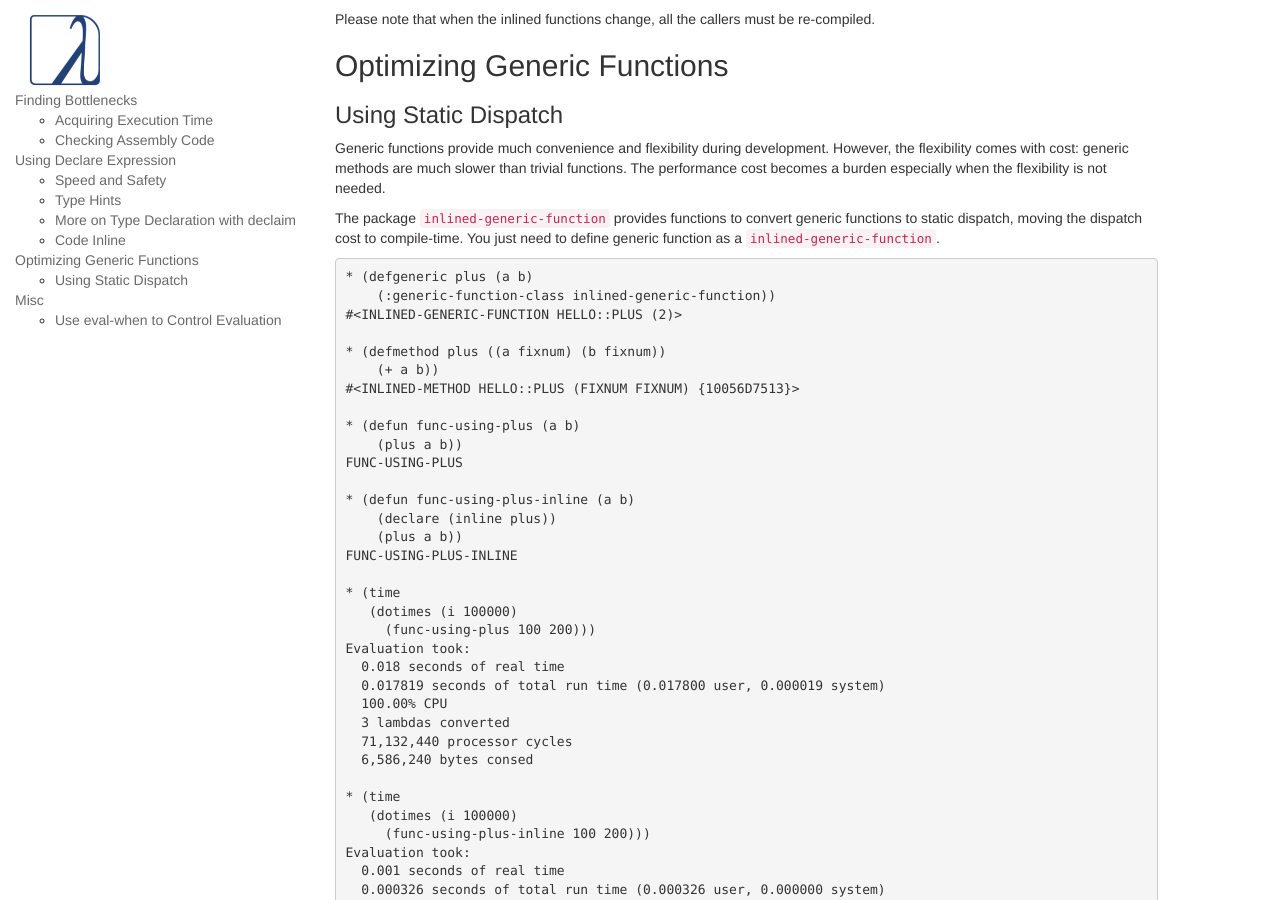
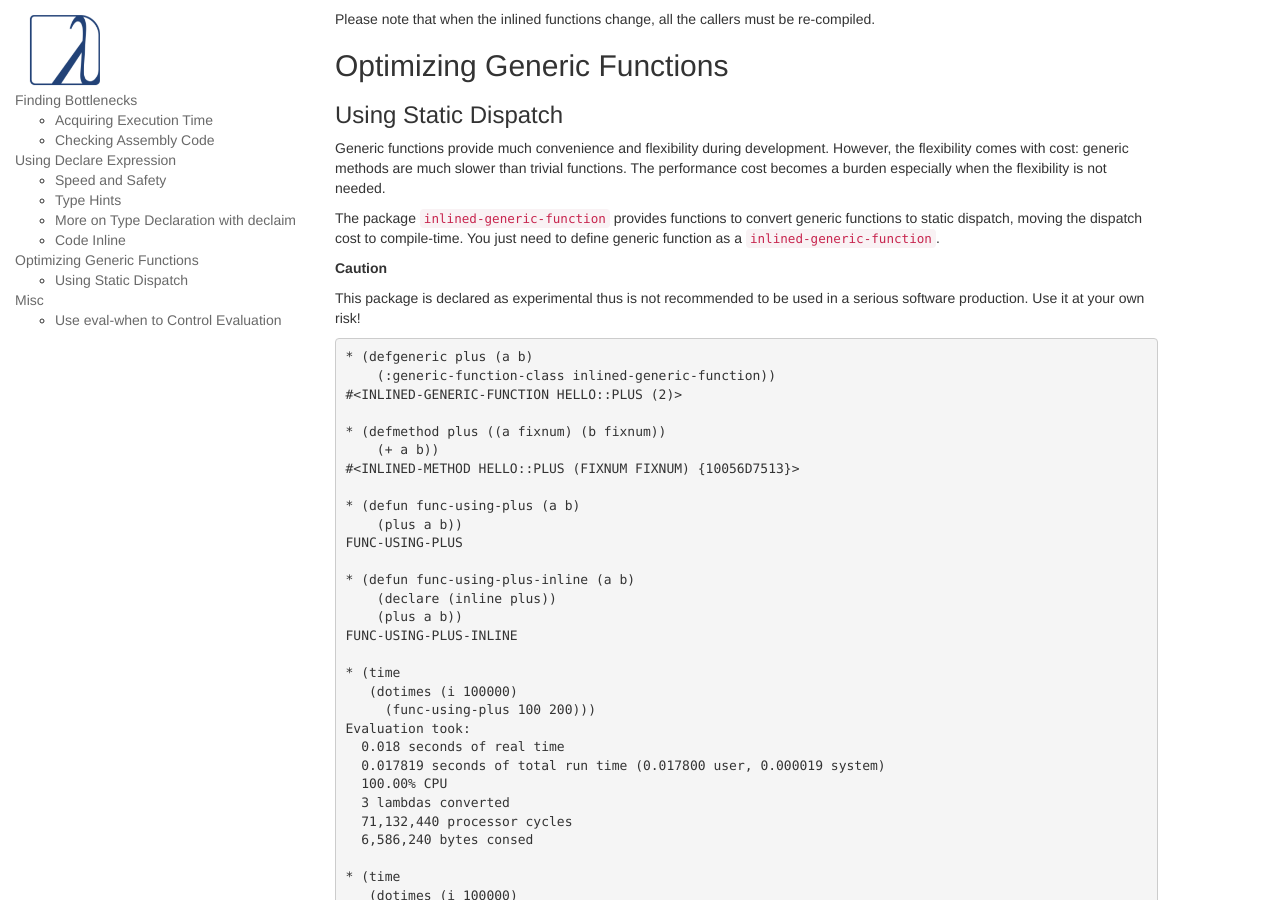
Before and after one commit to LispCookbook/cl-cookbook, a Jekyll site: the page built from performance.md, in a window 1280 px wide and 900 px high, scrolled down 6586 px. Built offline with Jekyll 4.4.1, drawn with Linux system fonts in a browser that asks for light colours.

Commit message:
[performance] Add warning of using `inlined-generic-functions`

```diff
--- a/performance.md
+++ b/performance.md
@@ -409,6 +409,11 @@ functions to convert generic functions to static dispatch, moving the dispatch
 cost to compile-time. You just need to define generic function as a
 `inlined-generic-function`.
 
+**Caution**
+
+This package is declared as experimental thus is not recommended to be used in
+a serious software production. Use it at your own risk!
+
 ~~~lisp
 * (defgeneric plus (a b)
     (:generic-function-class inlined-generic-function))
```
